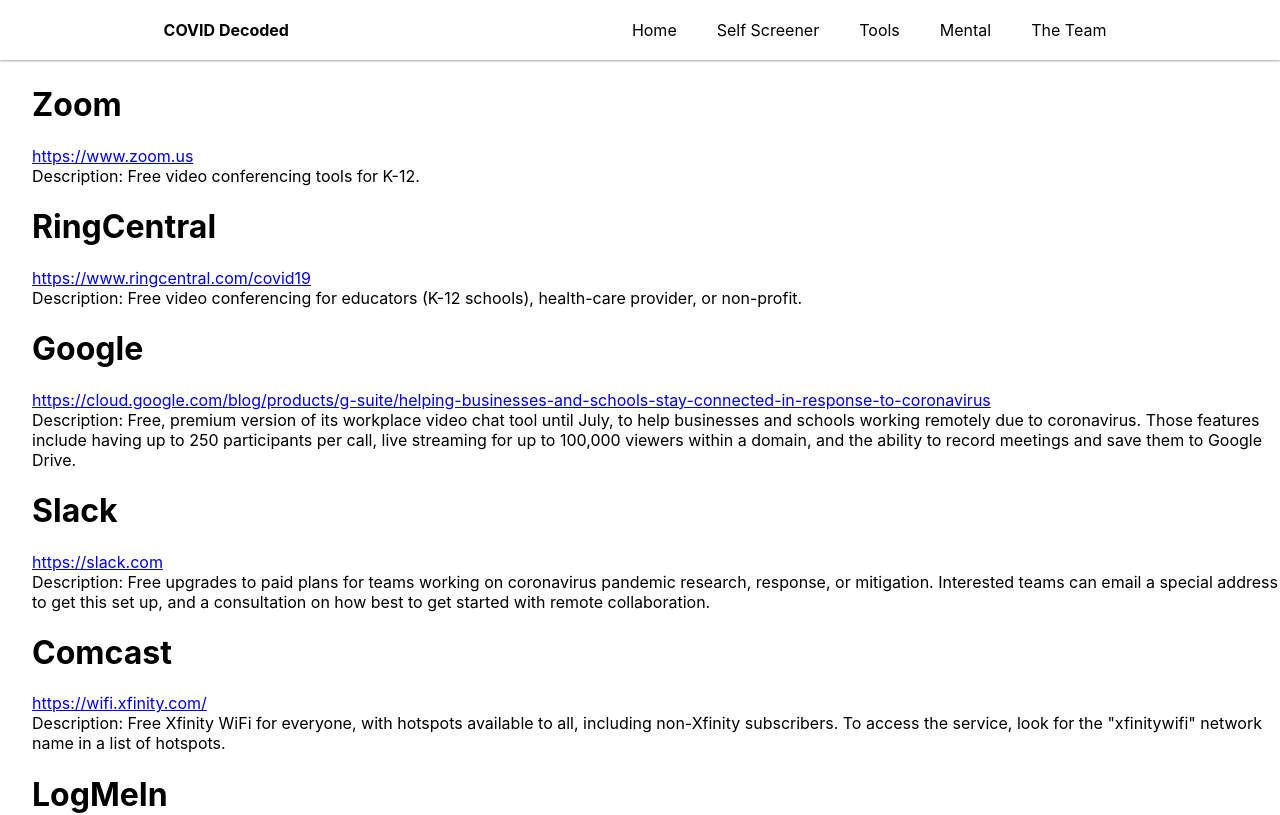
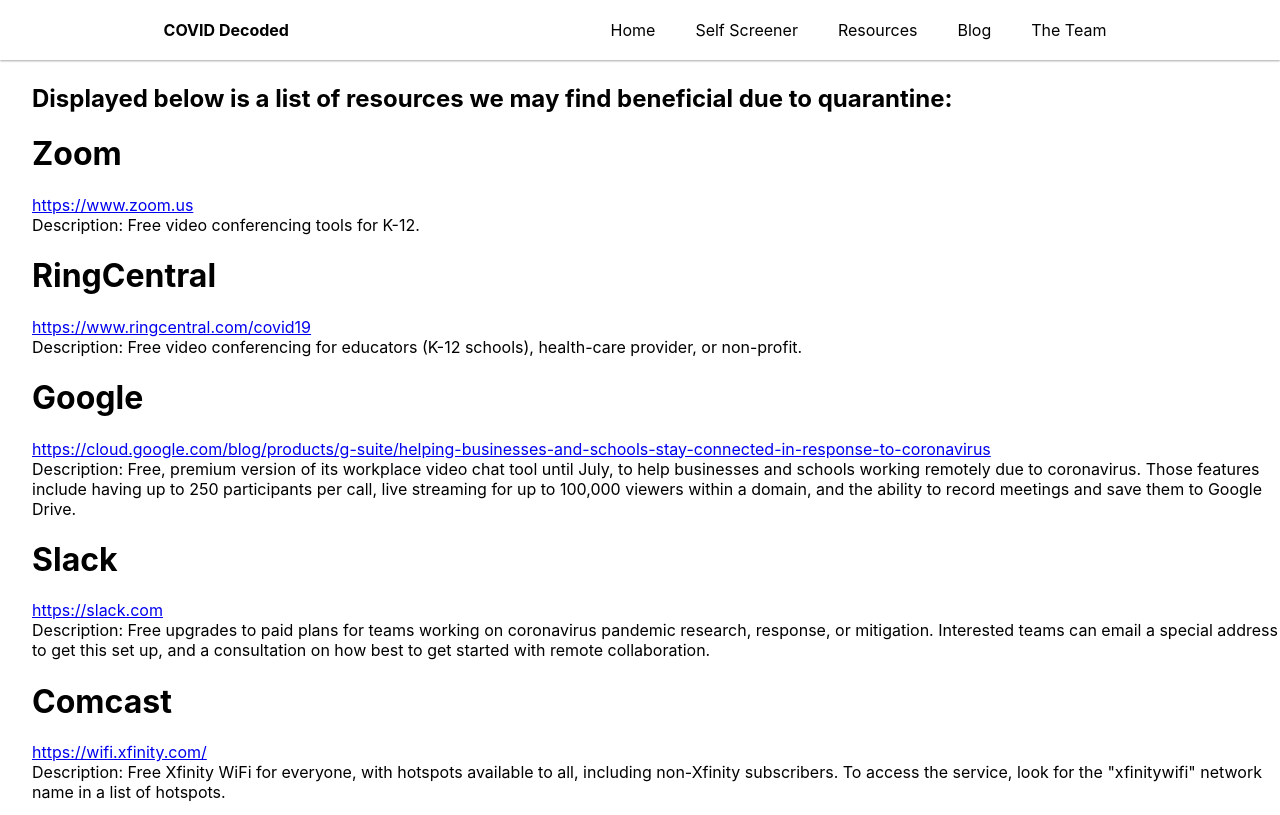
Before and after one commit to VincentChen415/SLOHacksLte, a React (Create React App) app: page /tools in a window 1280 px wide. Shown: the top 815 px of the page. Built offline with nearby package versions, Linux system fonts and the light colour scheme.

Commit message:
final brushups

```diff
--- a/src/components/Navigation/Navigation.js
+++ b/src/components/Navigation/Navigation.js
@@ -17,10 +17,10 @@
                     Self Screener
                 </Link>
                 <Link className="nav-item" to={"/tools"}>
-                    Tools
+                    Resources
                 </Link>
                 <Link className="nav-item" to={"/mental"}>
-                    Mental
+                    Blog
                 </Link>
                 <Link className="nav-item" to= {"/team"}>
                     The Team
--- a/src/pages/HomePage/HomePage.css
+++ b/src/pages/HomePage/HomePage.css
@@ -17,7 +17,7 @@
     width:75%;
 }
 div.a{
-    text-align:left;
+    text-align:center;
 }
 div.b{
     text-align:center;
--- a/src/pages/HomePage/HomePage.js
+++ b/src/pages/HomePage/HomePage.js
@@ -17,7 +17,13 @@
             </div>
             <br/>
             <br/>
-
+            <div class="c">
+            <h1>Our Mission/Goal</h1>
+            <p>"The purpose of 'COVID Decoders' is to design a user-friendly interface that provides helpful information to support those affected by the recent COVID-19 outbreak. In addition to educating the public body about the virus itself and how to limit its spread, this website offers several tools to improve one's well-being while in quarantine. We hope provide further knowledge to those at risk by making the information readily accessible."</p>
+            </div>
+            <br/>
+            <br/>
+            <br/>
             <div className="covid-table">
             <iframe src="https://public.domo.com/cards/aAR5B" width="100%" height="600" marginheight="0" marginwidth="0" frameborder="0"></iframe>
             </div>
@@ -51,12 +57,6 @@
 
             <br/>
             <br/>
-            <div class="c">
-            <h1>Our Mission/Goal</h1>
-            <p>"The purpose of 'COVID Decoders' is to design a user-friendly interface that provides helpful information to support those affected by the recent COVID-19 outbreak. In addition to educating the public body about the virus itself and how to limit its spread, this website offers several tools to improve one's well-being while in quarantine. We hope provide further knowledge to those at risk by making the information readily accessible."</p>
-            </div>
-            <br/>
-            <br/>
             <br/>
             <br/>
             <br/>
--- a/src/pages/MentalPage/MentalPage.css
+++ b/src/pages/MentalPage/MentalPage.css
@@ -5,3 +5,8 @@
     width: 20%;
     align-items:center;
 }
+
+.text{
+    text-align:center;
+    margin: 2rem;
+}
--- a/src/pages/MentalPage/MentalPage.js
+++ b/src/pages/MentalPage/MentalPage.js
@@ -19,9 +19,11 @@
             <br/>
             <br/>
             <br/>
-
+        <div className="text">
             <h1>Mental Health Blog</h1>
-            <p1>Mental health is extremely important pre-covid and is even more so post covid. It’s really easy to get stuck in a ditch from being indoors all day. Whether it’s anxiety of ongoing issues, existential dread and depression, or even just staying indoors too long making you antsy. It's always important to take a few minutes to evaluate yourself and rest. A disclaimer for the following, most these are anecdotal remedies for depression, anxiety, etc and should not be taken as a cure for mental illness. Improving your mental health is a glacial progression and some things don’t work for everyone! There are many resources available and we hope the following as well as our tools page can direct you to receive that support.</p1>
+            <p1>Mental health is extremely important pre-covid and is even more so post covid.
+                It’s really easy to get stuck in a ditch from being indoors all day. Whether it’s anxiety of ongoing issues, existential dread and depression,
+                or even just staying indoors too long making you antsy. It's always important to take a few minutes to evaluate yourself and rest. A disclaimer for the following, most these are anecdotal remedies for depression, anxiety, etc and should not be taken as a cure for mental illness. Improving your mental health is a glacial progression and some things don’t work for everyone! There are many resources available and we hope the following as well as our resources page can direct you to receive that support.</p1>
 
             <br/>
             <br/>
@@ -108,8 +110,7 @@
             </div>
 
             <br/>
-
-            <div>MentalPage</div>
+            </div>
         </div>
 
     );
--- a/src/pages/ToolsPage/ToolsPage.js
+++ b/src/pages/ToolsPage/ToolsPage.js
@@ -7,6 +7,7 @@
 function ToolsPage({}) {
     return(
         <div id="ToolPageDiv">
+        <h2>Displayed below is a list of resources we may find beneficial due to quarantine:</h2>
             <div></div>
             {tools.map((tool) => {
                 return (
```
